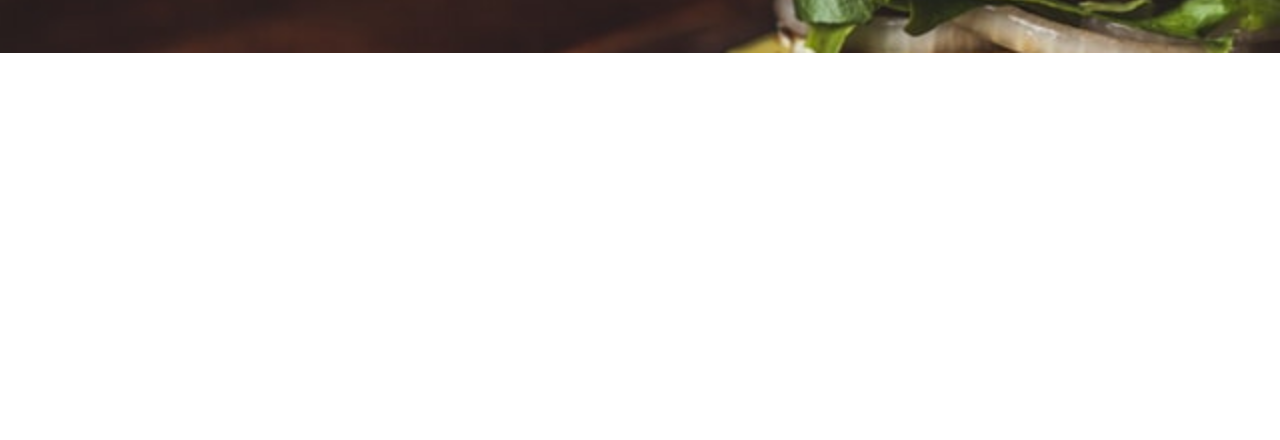
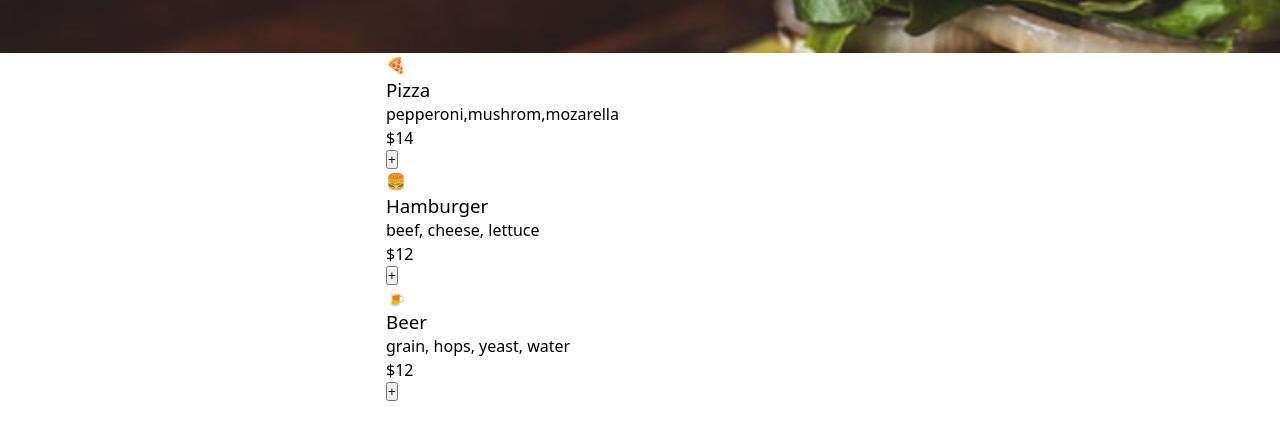
Before and after one commit to bluepersia/restaurant-app-3, a website: page index.html in a window 1280 px wide. Shown: the part 136-576 px from the top of the page. Drawn offline with Linux system fonts and the light colour scheme; a web font is replaced by a local one.

Commit message:
Menu HTML structure

```diff
--- a/index.html
+++ b/index.html
@@ -33,5 +33,45 @@
         />
       </div>
     </header>
+
+    <main>
+      <section class="menu">
+        <div class="menu__inner container">
+          <h2 class="sr-only">Menu</h2>
+
+          <ul class="menu__list list-reset">
+            <li class="menu-item">
+              <p class="menu-item__emoji">🍕</p>
+              <div class="menu-item__content">
+                <h3 class="menu-item__name fw-400">Pizza</h3>
+                <p class="menu-item__ingredients">
+                  pepperoni,mushrom,mozarella
+                </p>
+                <p class="menu-item__price">$14</p>
+              </div>
+              <button class="menu-item__add">+</button>
+            </li>
+            <li class="menu-item">
+              <p class="menu-item__emoji">🍔</p>
+              <div class="menu-item__content">
+                <h3 class="menu-item__name fw-400">Hamburger</h3>
+                <p class="menu-item__ingredients">beef, cheese, lettuce</p>
+                <p class="menu-item__price">$12</p>
+              </div>
+              <button class="menu-item__add">+</button>
+            </li>
+            <li class="menu-item">
+              <p class="menu-item__emoji">🍺</p>
+              <div class="menu-item__content">
+                <h3 class="menu-item__name fw-400">Beer</h3>
+                <p class="menu-item__ingredients">grain, hops, yeast, water</p>
+                <p class="menu-item__price">$12</p>
+              </div>
+              <button class="menu-item__add">+</button>
+            </li>
+          </ul>
+        </div>
+      </section>
+    </main>
   </body>
 </html>
```
